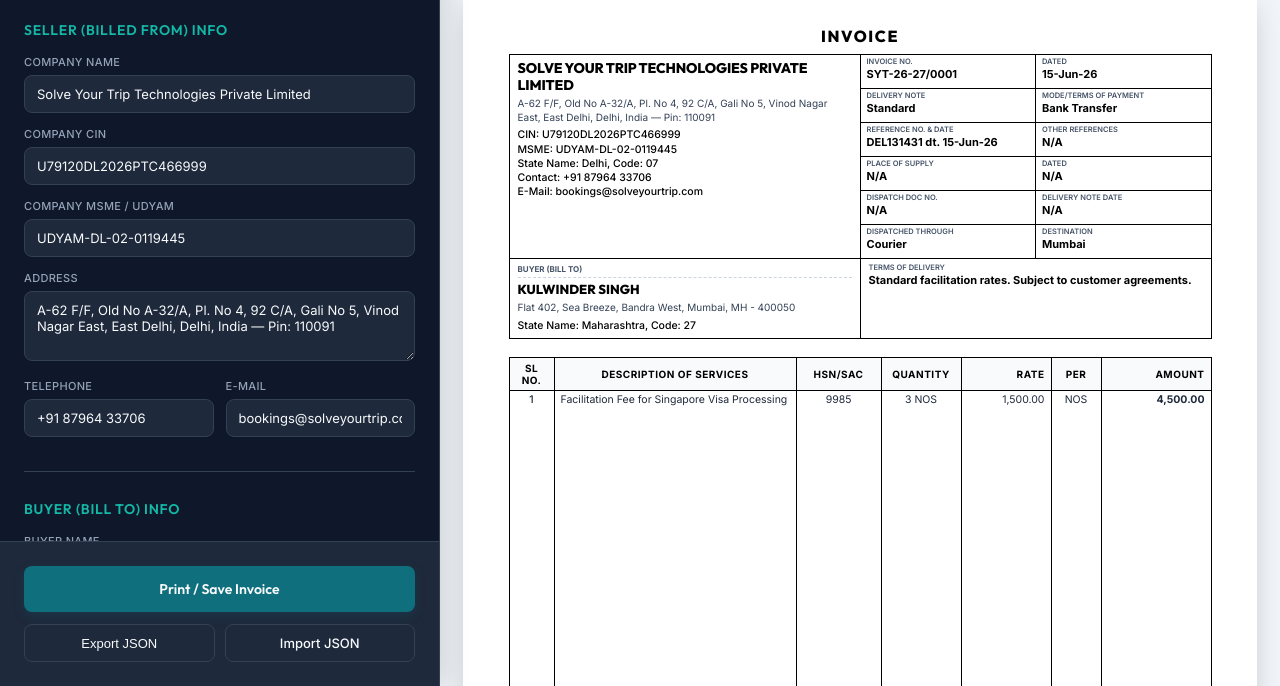
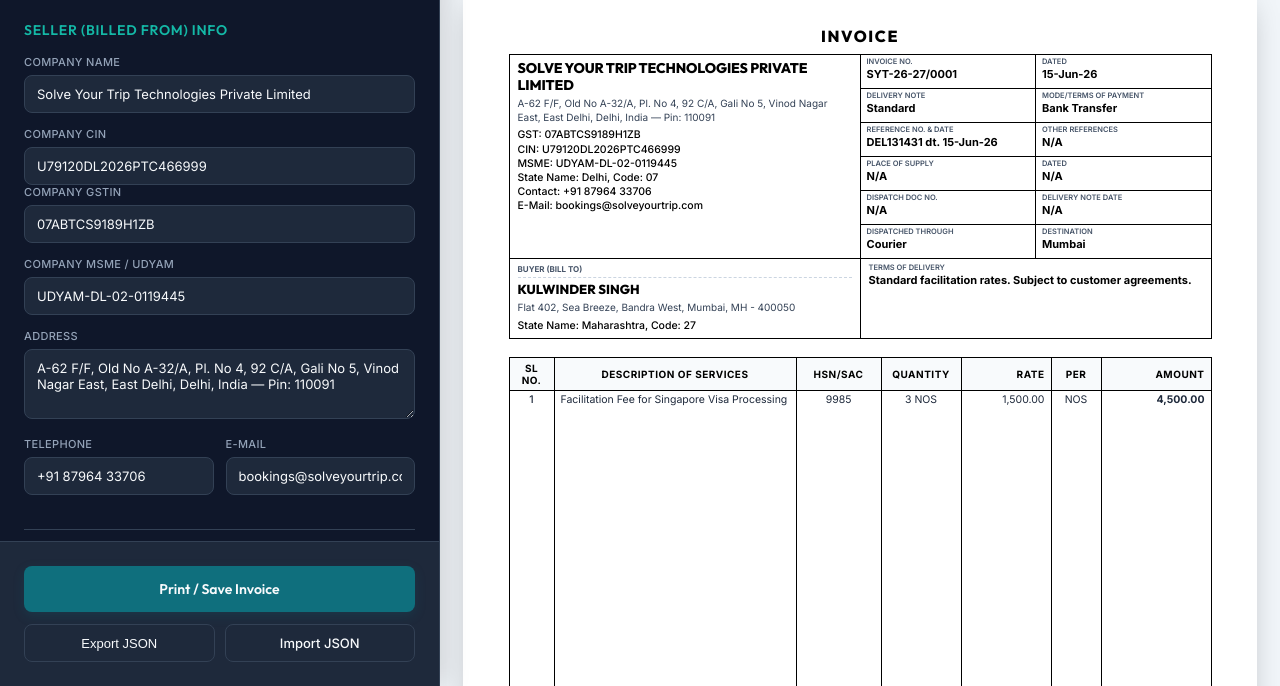
Before and after one commit to priyanshu-code/syt-universal, a website: page public/invoice/invoice.html in a window 1280 px wide. Shown: the part 114-800 px from the top of the page. Drawn offline with Linux system fonts and the light colour scheme; a web font is replaced by a local one.

Commit message:
Add Company GSTIN field to Invoice (non-GST) template

```diff
--- a/public/invoice/invoice.html
+++ b/public/invoice/invoice.html
@@ -33,6 +33,8 @@
                     <div class="form-group">
                         <label for="companyCin">Company CIN</label>
                         <input type="text" id="companyCin" placeholder="U79120DL2026PTC466999">
+                        <label for="companyGstin">Company GSTIN</label>
+                        <input type="text" id="companyGstin" placeholder="07ABTCS9189H1ZB">
                     </div>
                     <div class="form-group">
                         <label for="companyMsme">Company MSME / Udyam</label>
@@ -295,6 +297,9 @@
                                 A-62 F/F, Old No A-32/A, Pl. No 4, 92 C/A, Gali No 5, Vinod Nagar East, East Delhi, Delhi, India — Pin: 110091
                             </div>
                             <div class="company-cin-row">
+                                GST: <span contenteditable="true" id="pvCompanyGstin">07ABTCS9189H1ZB</span>
+                            </div>
+                            <div class="company-cin-row">
                                 CIN: <span contenteditable="true" id="pvCompanyCin">U79120DL2026PTC466999</span>
                             </div>
                             <div class="company-msme-row">
--- a/public/invoice/invoice.js
+++ b/public/invoice/invoice.js
@@ -2,6 +2,7 @@
 let state = {
     companyName: "Solve Your Trip Technologies Private Limited",
     companyCin: "U79120DL2026PTC466999",
+    companyGstin: "07ABTCS9189H1ZB",
     companyMsme: "UDYAM-DL-02-0119445",
     companyAddress: "A-62 F/F, Old No A-32/A, Pl. No 4, 92 C/A, Gali No 5, Vinod Nagar East, East Delhi, Delhi, India — Pin: 110091",
     companyState: "Delhi",
@@ -62,6 +63,7 @@
 // 2. DOM Elements Mapping
 const elCompanyName = document.getElementById('companyName');
 const elCompanyCin = document.getElementById('companyCin');
+const elCompanyGstin = document.getElementById('companyGstin');
 const elCompanyMsme = document.getElementById('companyMsme');
 const elCompanyAddress = document.getElementById('companyAddress');
 const elCompanyTel = document.getElementById('companyTel');
@@ -104,6 +106,7 @@
 const pvCompanyName = document.getElementById('pvCompanyName');
 const pvCompanyAddress = document.getElementById('pvCompanyAddress');
 const pvCompanyCin = document.getElementById('pvCompanyCin');
+const pvCompanyGstin = document.getElementById('pvCompanyGstin');
 const pvCompanyMsme = document.getElementById('pvCompanyMsme');
 const pvCompanyState = document.getElementById('pvCompanyState');
 const pvCompanyStateCode = document.getElementById('pvCompanyStateCode');
@@ -342,6 +345,7 @@
 function updateUI() {
     if (document.activeElement !== elCompanyName) elCompanyName.value = state.companyName;
     if (document.activeElement !== elCompanyCin) elCompanyCin.value = state.companyCin;
+    if (document.activeElement !== elCompanyGstin) elCompanyGstin.value = state.companyGstin || "";
     if (document.activeElement !== elCompanyMsme) elCompanyMsme.value = state.companyMsme;
     if (document.activeElement !== elCompanyAddress) elCompanyAddress.value = state.companyAddress;
     if (document.activeElement !== elCompanyTel) elCompanyTel.value = state.companyTel;
@@ -391,9 +395,10 @@
         elSignatureStyleGroup.style.display = 'block';
     }
 
-    pvCompanyName.innerText = state.companyName;
+    if (pvCompanyName) pvCompanyName.innerText = state.companyName;
     pvCompanyAddress.innerText = state.companyAddress;
     if (pvCompanyCin) pvCompanyCin.innerText = state.companyCin;
+    if (pvCompanyGstin) pvCompanyGstin.innerText = state.companyGstin || "";
     if (pvCompanyMsme) pvCompanyMsme.innerText = state.companyMsme;
     pvCompanyState.innerText = state.companyState;
     pvCompanyStateCode.innerText = state.companyStateCode;
@@ -558,6 +563,7 @@
 document.addEventListener('input', (e) => {
     if (e.target.id === 'companyName') { state.companyName = e.target.value; updateUI(); }
     if (e.target.id === 'companyCin') { state.companyCin = e.target.value; updateUI(); }
+    if (e.target.id === 'companyGstin') { state.companyGstin = e.target.value; updateUI(); }
     if (e.target.id === 'companyMsme') { state.companyMsme = e.target.value; updateUI(); }
     if (e.target.id === 'companyAddress') { state.companyAddress = e.target.value; updateUI(); }
     if (e.target.id === 'companyTel') { state.companyTel = e.target.value; updateUI(); }
@@ -636,6 +642,7 @@
         }
         if (id === 'pvCompanyAddress') state.companyAddress = val;
         if (id === 'pvCompanyCin') state.companyCin = val;
+        if (id === 'pvCompanyGstin') state.companyGstin = val;
         if (id === 'pvCompanyMsme') state.companyMsme = val;
 
         if (id === 'pvInvoiceNo') {
@@ -844,6 +851,7 @@
     if (id === 'pvCompanyName') state.companyName = value;
     if (id === 'pvCompanyAddress') state.companyAddress = value;
     if (id === 'pvCompanyCin') state.companyCin = value;
+    if (id === 'pvCompanyGstin') state.companyGstin = value;
     if (id === 'pvCompanyMsme') state.companyMsme = value;
     if (id === 'pvCompanyState') state.companyState = value;
     if (id === 'pvCompanyStateCode') state.companyStateCode = value;
```
